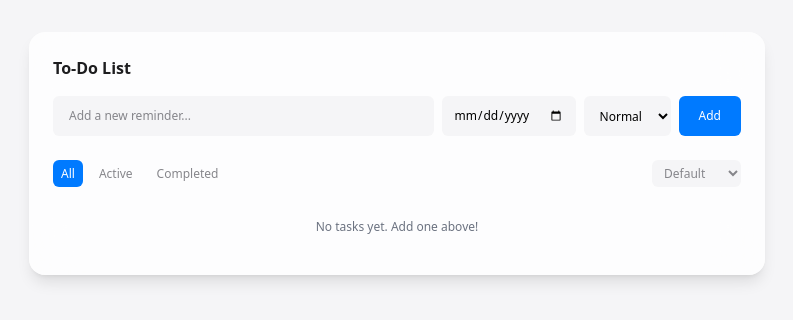
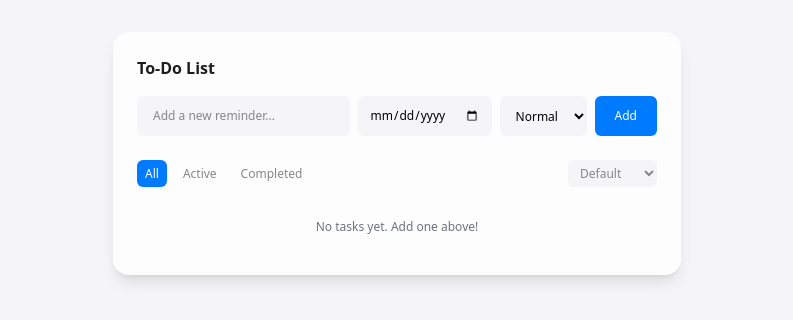
Before and after one commit to annaw-99/to-do, a React (Create React App) app: page / in a window 1280 px wide. Shown: the top 320 px of the page, without its empty margins (243-1036 px from the left). Built offline with nearby package versions, Linux system fonts and the light colour scheme.

Commit message:
size change

```diff
--- a/src/index.css
+++ b/src/index.css
@@ -6,6 +6,21 @@
   body {
     @apply bg-[#f5f5f7];
     -webkit-font-smoothing: antialiased;
+    min-width: 375px;
+    max-width: 600px;
+    margin: 0 auto;
+  }
+
+  @media screen and (display-mode: standalone) {
+    body {
+      width: 400px;
+      height: 600px;
+      overflow-y: auto;
+      position: fixed;
+      top: 50%;
+      left: 50%;
+      transform: translate(-50%, -50%);
+    }
   }
 }
 
```
Also changed, not shown: public/manifest.json.
